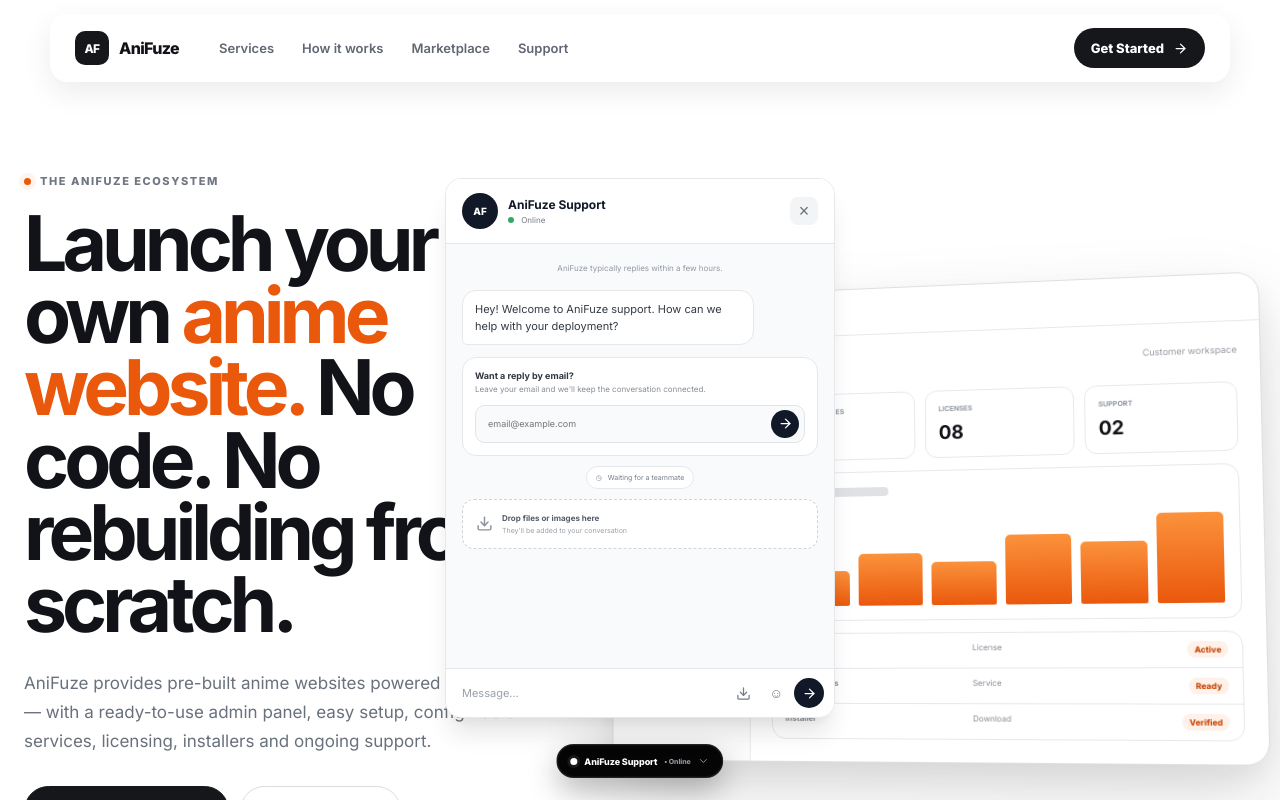
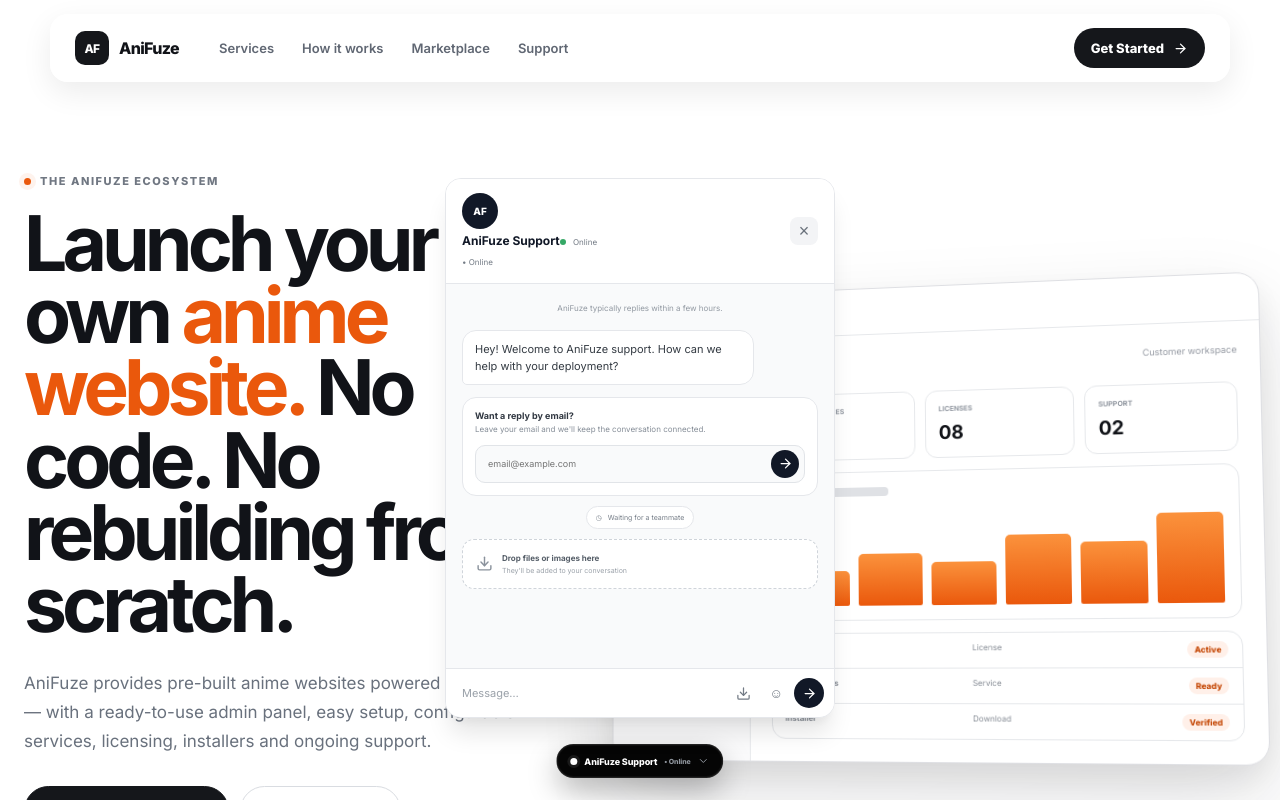
Before and after one commit to adiyandev/animefusion, a React (Vite) app: page / in a window 1280 px wide. Both pictures are taken after a click on the button "Open AniFuze support". Shown: the top 800 px of the page. Built offline with nearby package versions, Linux system fonts and the light colour scheme.

Commit message:
Refine support Dynamic Island header

```diff
--- a/src/main.jsx
+++ b/src/main.jsx
@@ -21,9 +21,10 @@
    <button className="supportLauncher" onClick={()=>setOpen(v=>!v)} aria-label="Open AniFuze support"><span className="dynamicIslandDot"/><span className="dynamicIslandLabel">{open?"AniFuze Support":"Support"}</span><span className="dynamicIslandStatus">• {open?"Online":"2h"}</span><ChevronDown size={12}/></button>
    {open&&<div className="supportChat">
      <div className="supportChatHead">
-       <div className="supportAgentHead">
+       <div className="supportDynamicIsland">
          <div className="supportAvatar">AF</div>
-         <div><b>AniFuze Support</b><span><i/> Online</span></div>
+         <div className="supportIslandText"><b>AniFuze Support</b><span><i/> Online</span></div>
+         <span className="supportIslandStatus">• Online</span>
        </div>
        <button onClick={()=>setOpen(false)} aria-label="Close support">×</button>
      </div>
```
